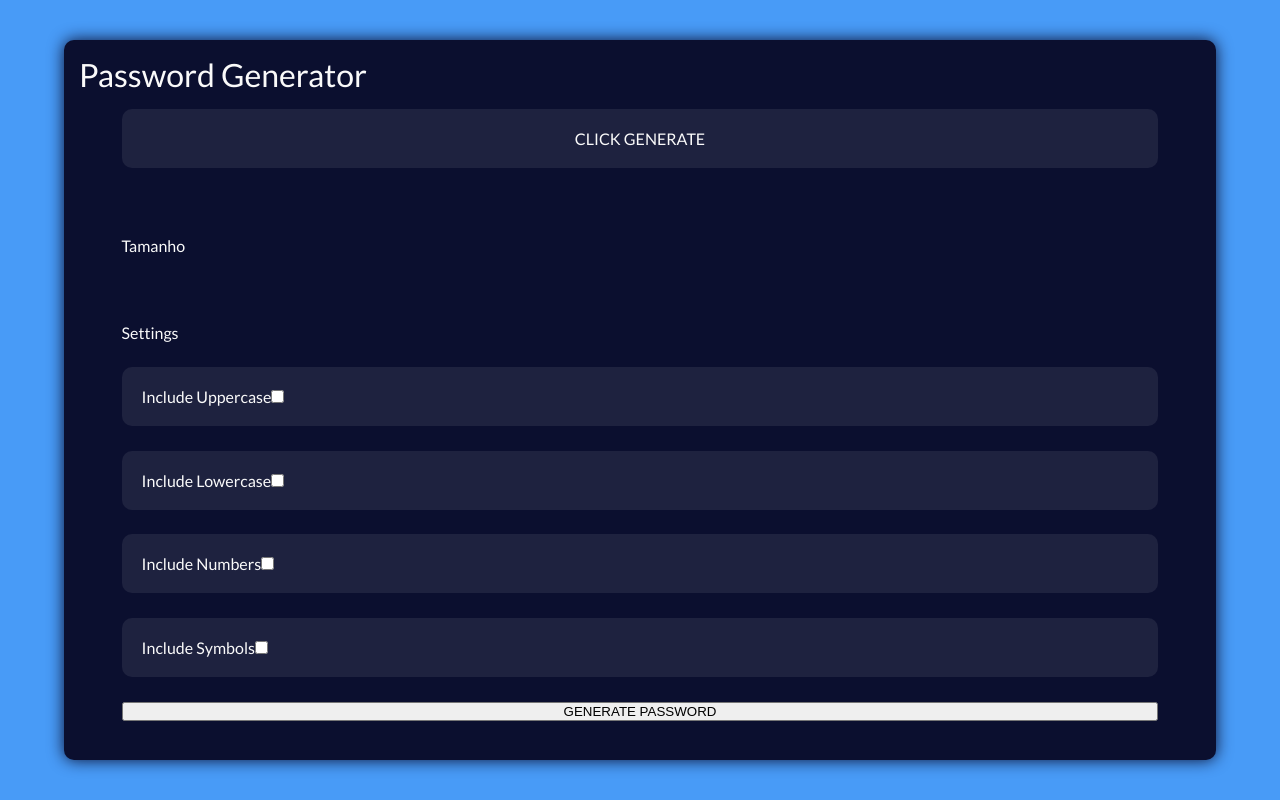
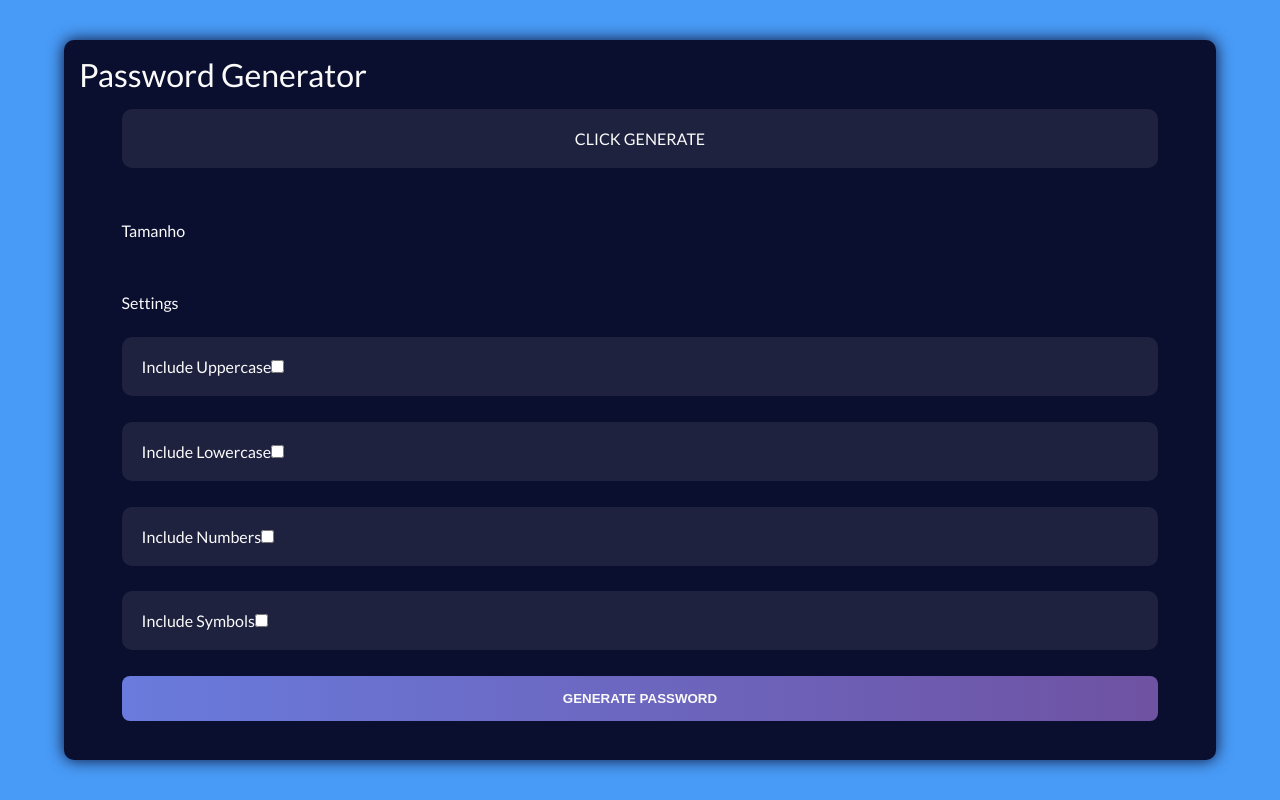
Before and after one commit to tryber/exercise-password-generator, a React (Create React App) app: page / in a window 1280 px wide. Built offline with nearby package versions, Linux system fonts and the light colour scheme.

Commit message:
estilo do botao

```diff
--- /dev/null
+++ b/src/components/BtnGenerate/BtnGenerate.css
@@ -0,0 +1,8 @@
+.btn {
+  border: none;
+  background-image: linear-gradient(to right, #697BDD, #6F52A2);
+  color: #fafafa;
+  padding: 15px;
+  border-radius: 8px;
+  font-weight: 800;
+}
--- a/src/components/BtnGenerate/BtnGenerate.js
+++ b/src/components/BtnGenerate/BtnGenerate.js
@@ -1,9 +1,10 @@
 import React, { Component } from 'react';
+import './BtnGenerate.css';
 
 export default class BtnGenerate extends Component {
   render() {
     return (
-      <button type="submit">
+      <button className="btn" type="submit">
         GENERATE PASSWORD
       </button>
     );
--- a/src/components/Settings/Settings.css
+++ b/src/components/Settings/Settings.css
@@ -1,5 +1,5 @@
 .main__form {
-  height: 65%;
+  height: 70%;
   display: flex;
   flex-direction: column;
   justify-content: space-between;
```
